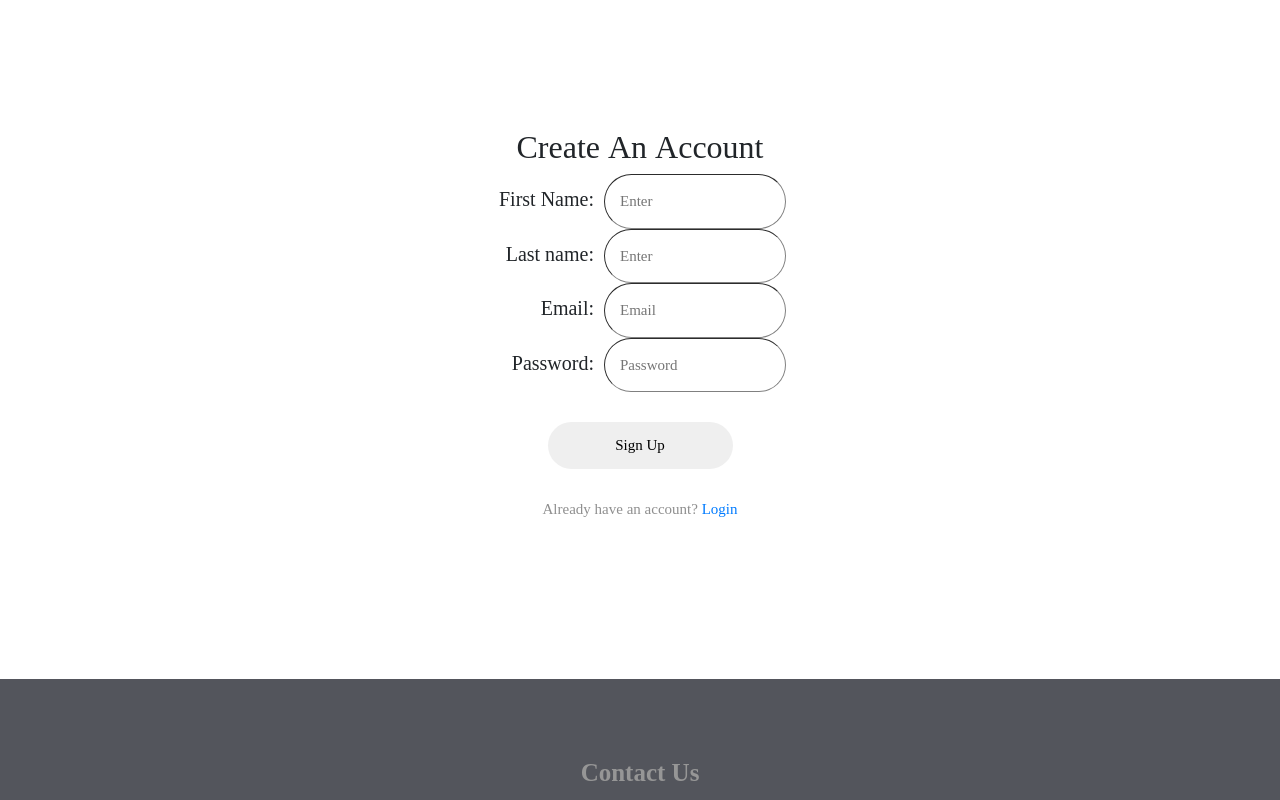
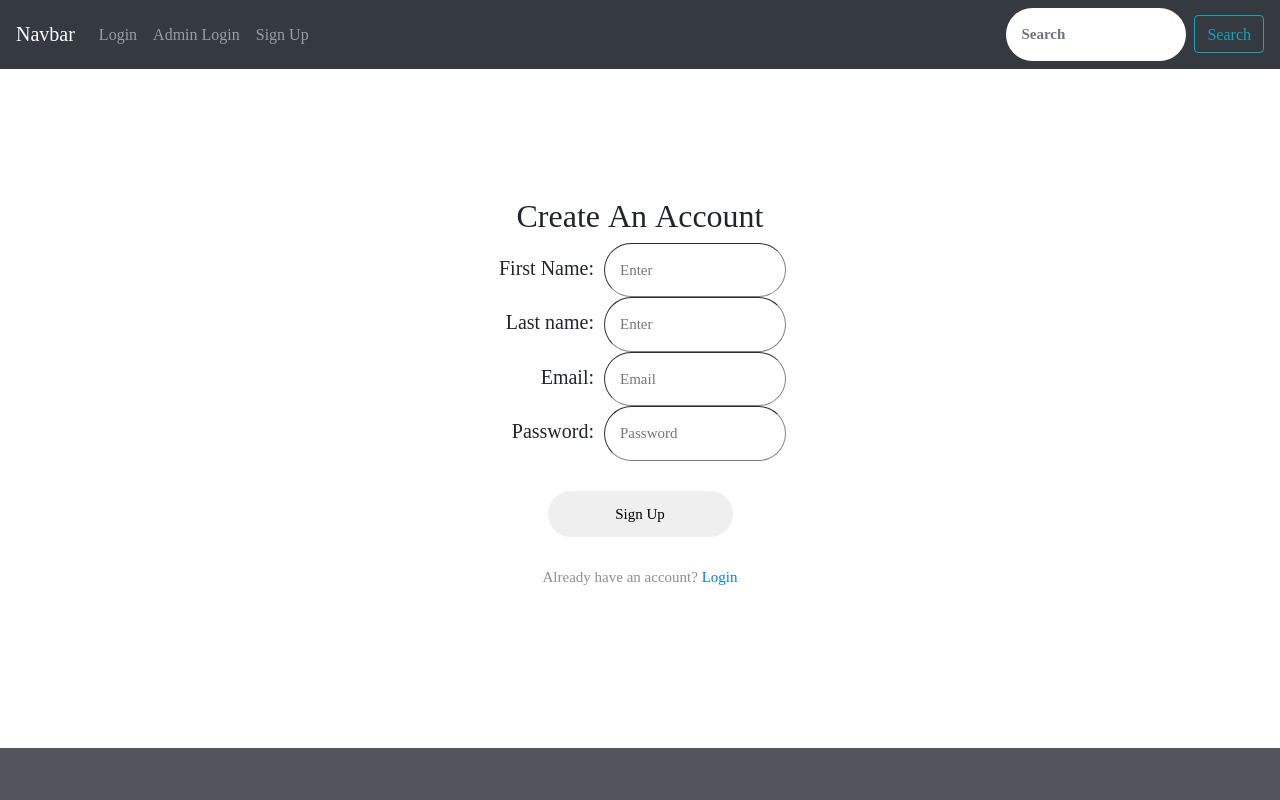
Before and after one commit to easyacres/LessonPlanFinder, a React (Create React App) app: page /adminlogin in a window 1280 px wide. Shown: the top 800 px of the page. Built offline with nearby package versions, Linux system fonts and the light colour scheme.

Commit message:
navbar and links

```diff
--- a/src/components/Nav/index.js
+++ b/src/components/Nav/index.js
@@ -1,16 +1,23 @@
 import React from 'react';
+import "./Nav.css";
+import { Navbar, Nav, Form, Button, FormControl } from "react-bootstrap"
 
-import "./Nav.css";
-
-function Nav() {
+function Navigation() {
     return (
-        <nav className="navbar navbar-light">
-            <a class="navbar-brand" href="#"z>
-                {/* <img src="#" width="30" height="30" class="d-inline-block align-top" alt=""></img> */}
-                    Bootstrap
-            </a>
-        </nav>
-
+        <>
+        <Navbar bg="dark" variant="dark">
+          <Navbar.Brand href="#home">Navbar</Navbar.Brand>
+          <Nav className="mr-auto">
+            <Nav.Link href="loginpage">Login</Nav.Link>
+            <Nav.Link href="adminlogin">Admin Login</Nav.Link>
+            <Nav.Link href="newaccount">Sign Up</Nav.Link>
+          </Nav>
+          <Form inline>
+            <FormControl type="text" placeholder="Search" className="mr-sm-2" />
+            <Button variant="outline-info">Search</Button>
+          </Form>
+        </Navbar>
+      </>
     );
 }
-export default Nav;
+export default Navigation
--- a/src/pages/AdminLoginPage/index.js
+++ b/src/pages/AdminLoginPage/index.js
@@ -1,8 +1,11 @@
 import React from "react"
 import "./AdminLoginPage.css"
+import Navigation from "../../components/Nav/index"
 
 function AdminLoginPage () {
     return (
+      <div>
+      <Navigation />
         <section id="newAccount">
         <div id="signup-container" class="container">
           <div class="row">
@@ -37,6 +40,7 @@ function AdminLoginPage () {
           </div>
         </div>
       </section>
+    </div>
     )
 }
 
--- a/src/pages/NewAccountPage/index.js
+++ b/src/pages/NewAccountPage/index.js
@@ -1,8 +1,11 @@
 import React from 'react';
 import "./NewAccountPage.css";
+import Navigation from "../../components/Nav/index"
 
 function NewAccountPage() {
   return (
+    <div>
+    <Navigation />
     <section id="newAccount">
       <div id="signup-container" class="container">
         <div class="row">
@@ -37,7 +40,7 @@ function NewAccountPage() {
         </div>
       </div>
     </section>
-
+  </div>
 
   );
 }
```
Also changed, not shown: src/pages/LoginPage/navbar-loginpage.js (deleted, +0 -18 lines).
